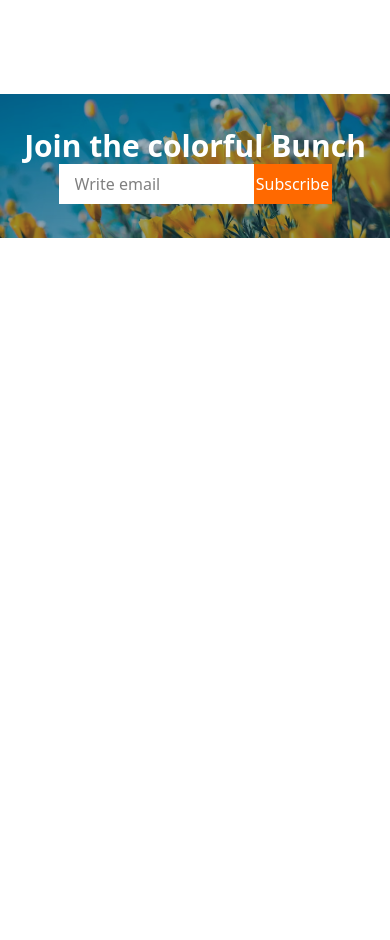
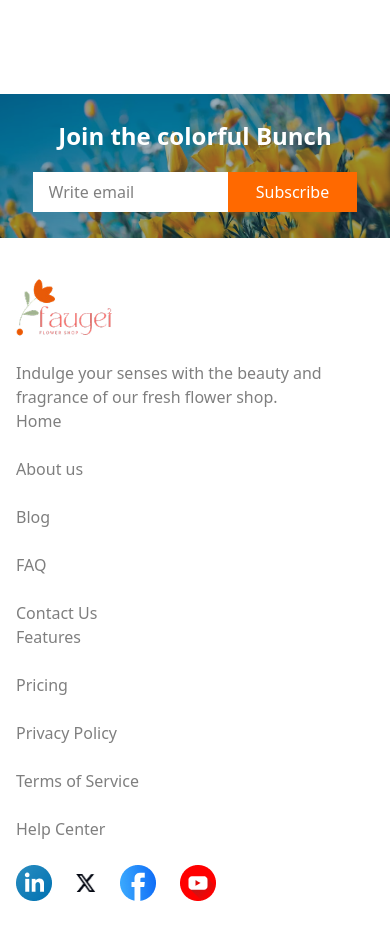
Before and after one commit to obaidur-0090/assignment-2, a plain HTML site: page index.html in a window 390 px wide. Shown: the part 4214-5154 px from the top of the page. Before the commit the page ends 4452 px from the top, so only its background shows below. Drawn offline with nearby package versions, Linux system fonts and the light colour scheme.

Commit message:
footer section

```diff
--- a/index.html
+++ b/index.html
@@ -8,7 +8,7 @@
     <title>Faugei.com</title>
 </head>
 
-<body class=" ">
+<body class="mb-10 ">
     <!-- Navbar -->
     <nav class="flex items-center justify-between px-4 py-4 md:w-6xl md:m-auto">
         <div>
@@ -41,7 +41,7 @@
         </div>
     </section>
     <!-- Plants Section (card) -->
-    <section class="mt-16 px-4 md:w-6xl md:m-auto">
+    <section class="mt-16 px-4 md:px-0 md:w-6xl md:mx-auto">
         <div class="text-center">
             <h1 class="text-3xl md:text-5xl font-bold">
                 <span class="text-[#E95A08]">Our</span> Plants
@@ -132,8 +132,8 @@
     </section>
 
     <!-- Plants Lover Section-->
-    <section class="md:w-6xl md:m-auto">
-        <div class="mt-40 px-4 md:px-0 gap-10 md:flex md:justify-between items-center  ">
+    <section class=" mt-40 md:w-6xl md:mx-auto">
+        <div class=" px-4 md:px-0 gap-10 md:flex md:justify-between items-center  ">
             <div class="md:w-1/2">
                 <img src="assets/flower-store.png" alt="Flower Store" class="w-full" />
             </div>
@@ -164,7 +164,7 @@
     </section>
 
     <!-- Latest Deal Section -->
-    <section class="px-4 mt-30 text-center items-center md:w-6xl md:m-auto">
+    <section class="px-4 md:px-0 mt-30 text-center items-center md:w-6xl md:mx-auto">
         <div>
             <h1></h1>
             <h1 class=" text-2xl font-bold md:text-6xl ">Latest <span class="text-[#E95A08]"> Deals</span>
@@ -211,13 +211,50 @@
         </div>
 
         <div class="absolute inset-0 flex flex-col justify-center ">
-            <h1 class="text-3xl text-white font-bold">Join the colorful Bunch</h1>
-            <div class="flex gap-0 justify-center ">
+            <h1 class="text-2xl md:text-3xl text-white font-bold">Join the colorful Bunch</h1>
+            <div class="flex gap-0 justify-center mt-5 ">
                 <input class="bg-white w-1/2 h-10 p-4" type="email" name="" id="" placeholder="Write email">
-                <button class="bg-orange-500 text-white w-1/5 h-10 ">Subscribe</button>
+                <button class="bg-orange-500 text-white w-1/3 md:w-1/5 h-10 ">Subscribe</button>
             </div>
         </div>
     </section>
+
+    <!-- footer section -->
+    <footer class="pl-4 md:pl-0 pt-10 md:w-6xl md:m-auto ">
+        <div class=" md:flex md:justify-between">
+            <div class="flex flex-col gap-y-6 md:w-80">
+                <img src="assets/logo.png" alt="" class="w-24 md:w-32">
+                <p class="opacity-50">Indulge your senses with the beauty and fragrance of our fresh flower shop. </p>
+            </div>
+            <div>
+                <ul class="flex flex-col gap-y-6 opacity-50">
+                    <li>Home</li>
+                    <li>About us</li>
+                    <li>Blog</li>
+                    <li>FAQ</li>
+                    <li>Contact Us</li>
+                </ul>
+            </div>
+            <div>
+                <ul class="flex flex-col gap-y-6 opacity-50">
+                    <li>Features</li>
+                    <li>Pricing</li>
+                    <li>Privacy Policy</li>
+                    <li>Terms of Service</li>
+                    <li>Help Center</li>
+                </ul>
+            </div>
+            <div>
+                <div class=" flex gap-6 mt-6 md:mt-0 items-center  ">
+                    <img src="assets/icon-linkedin.png" alt="Linkedin">
+                    <img src="assets/icon-twitter.png" alt="Twitter" class="w-5">
+                    <img src="assets/icon-facebook.png" alt="Facebook">
+                    <img src="assets/icon-youtube.png" alt="Youtube">
+                </div>
+
+            </div>
+        </div>
+    </footer>
 
 
 </body>
```
